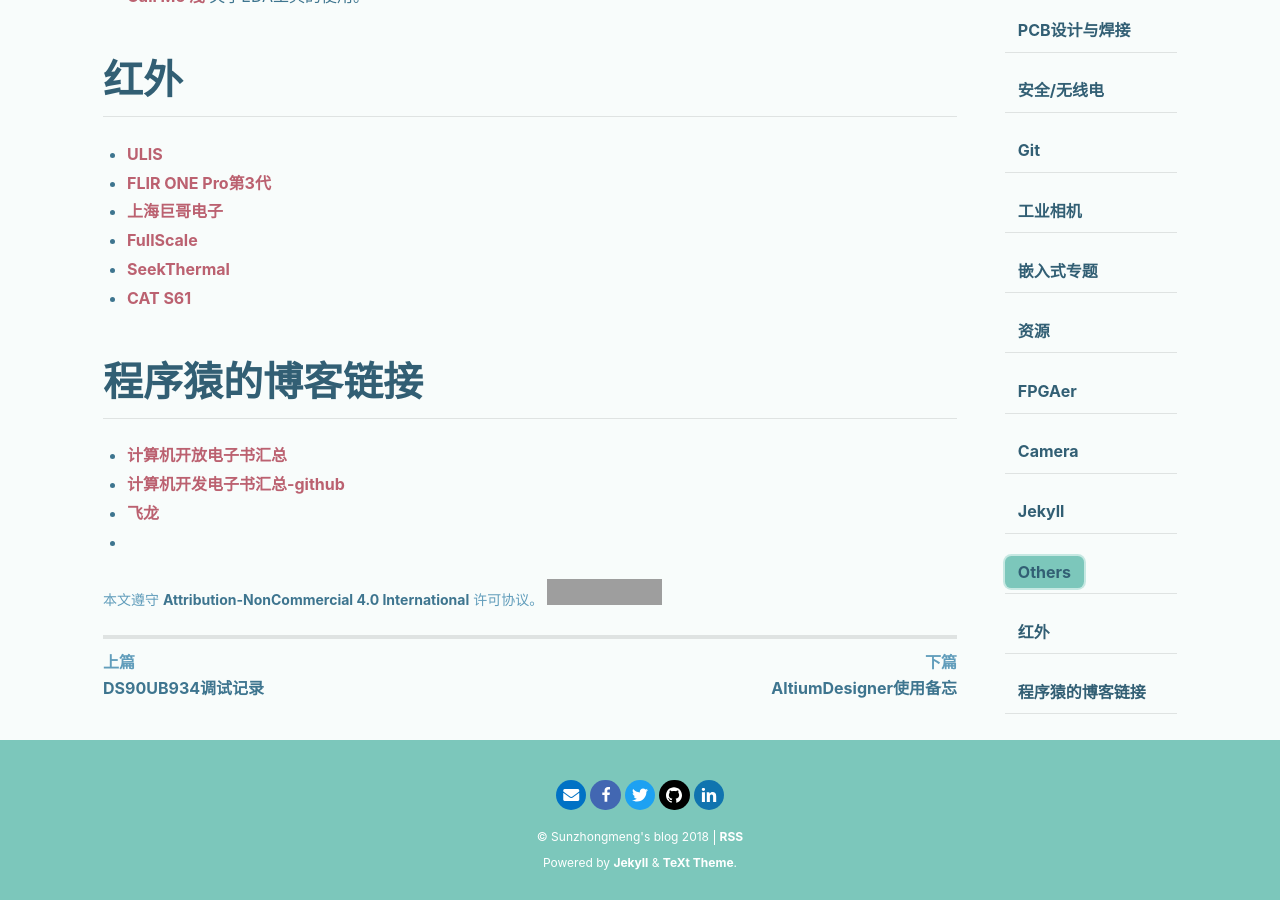
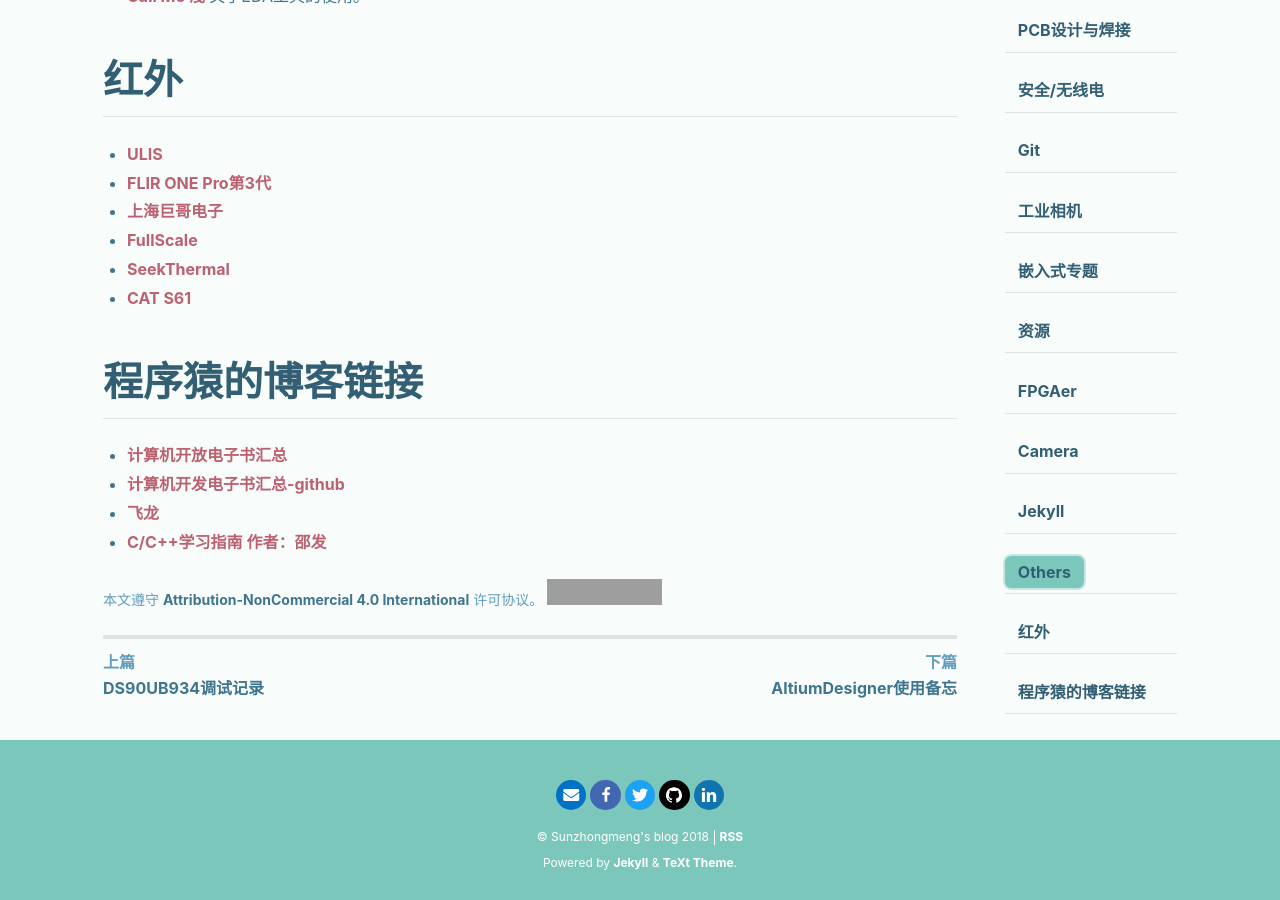
Before and after one commit to releung/sunzhongmeng.github.io, a Jekyll site: the page built from _posts/2018-10-10-links.md, in a window 1280 px wide and 900 px high, scrolled down 2432 px. Built offline with Jekyll 4.4.1, drawn with Linux system fonts in a browser that asks for light colours; nearby versions of some CDN libraries; comment, search, counter and statistics services are not loaded; grey boxes are pictures that could not be loaded.

Commit message:
change links

```diff
--- a/_posts/2018-10-10-links.md
+++ b/_posts/2018-10-10-links.md
@@ -68,4 +68,4 @@ key: 链接
 * [计算机开放电子书汇总](http://it-ebooks.flygon.net/)
 * [计算机开发电子书汇总-github](https://github.com/it-ebooks/blog)
 * [飞龙](https://github.com/wizardforcel)
-*
+* [C/C++学习指南 作者：邵发](http://afanihao.cn/)
```
